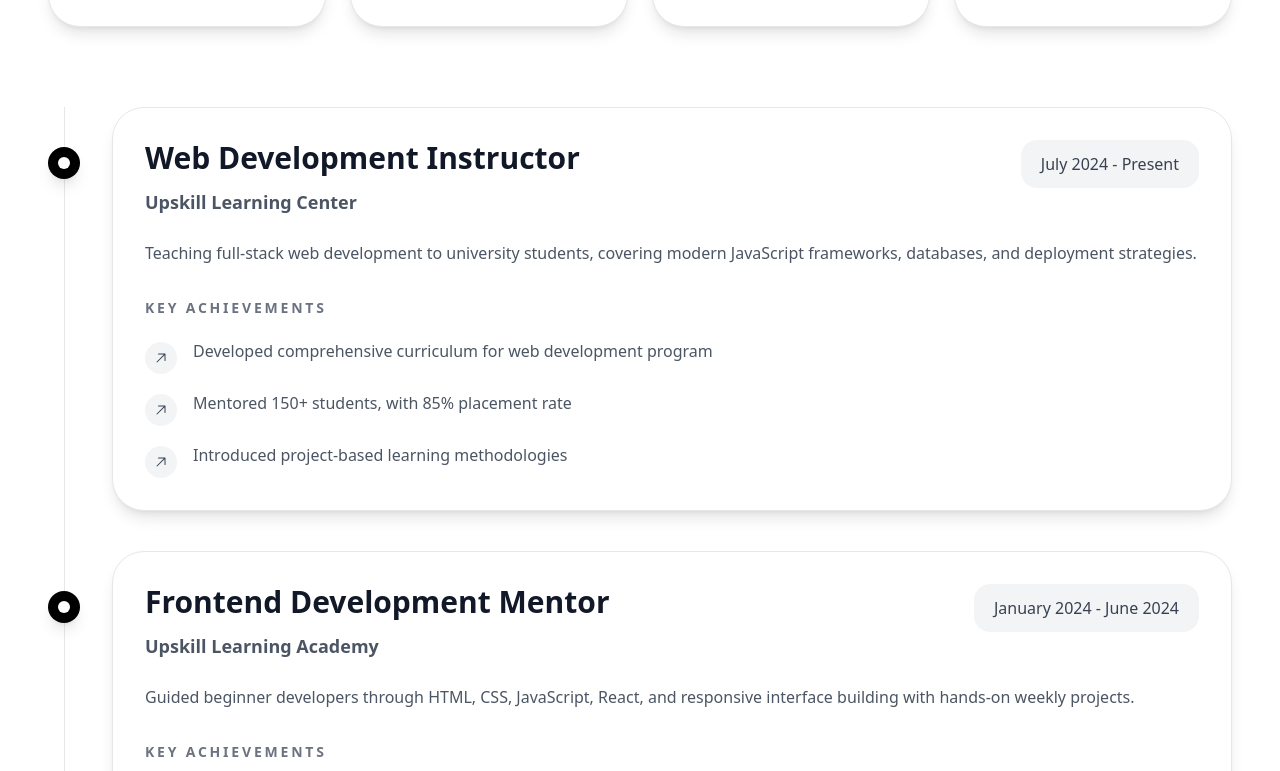
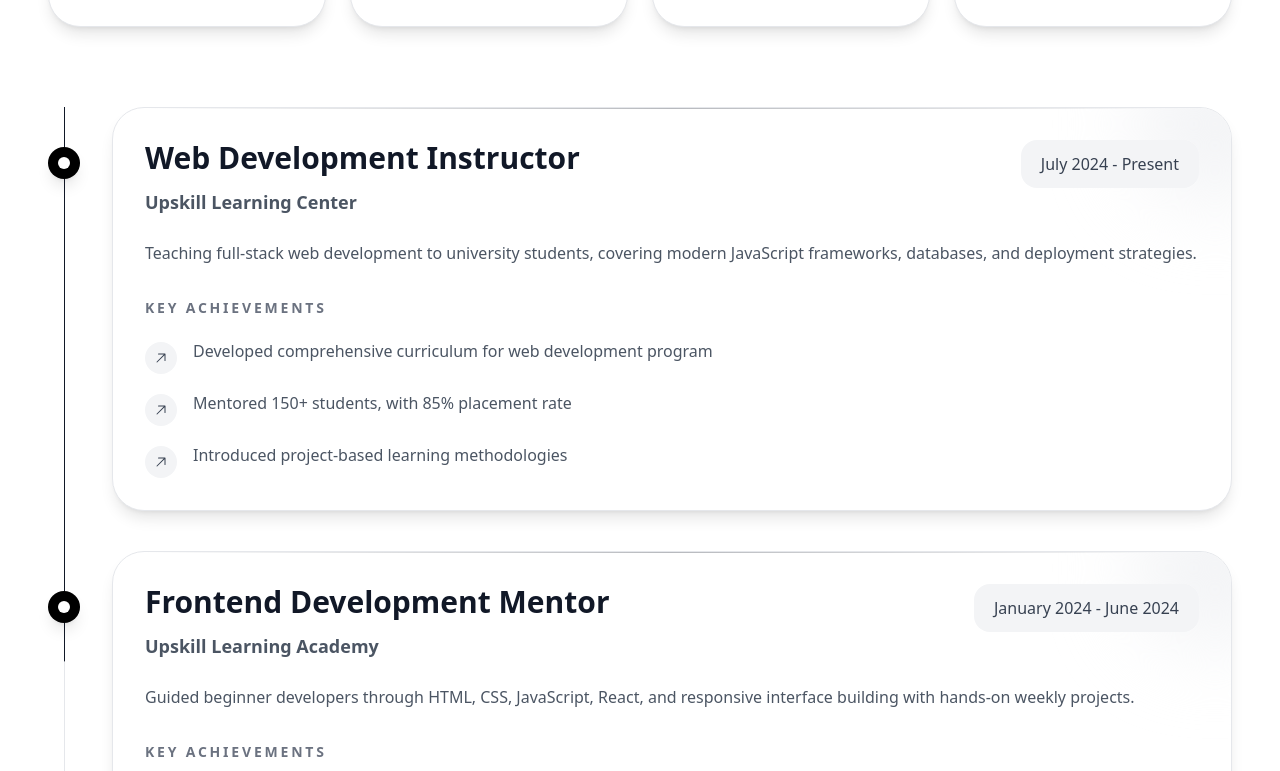
Before and after one commit to MuhdAddasHamdard/My-Protfolio, a React (Vite) app: page / in a window 1280 px wide. Shown: the part 5269-6040 px from the top of the page. Built offline with nearby package versions, Linux system fonts and the light colour scheme.

Commit message:
I’ll make the teaching timeline feel alive: cards will reveal as you scroll,

```diff
--- a/src/components/Teaching.jsx
+++ b/src/components/Teaching.jsx
@@ -1,4 +1,4 @@
-import React from "react";
+import React, { useRef } from "react";
 import {
   HourglassIcon,
   UserPlusIcon,
@@ -9,9 +9,11 @@ import {
 
 import CountUp from "react-countup";
 import { useInView } from "react-intersection-observer";
+import { motion, useScroll, useSpring } from "framer-motion";
 import { portfolioData } from "../mock";
 
 const { teaching } = portfolioData;
+const MotionDiv = motion.div;
 
 const impactStats = [
   {
@@ -52,6 +54,44 @@ const AnimatedStat = ({ value, suffix = "" }) => {
 };
 
 const Teaching = () => {
+  const timelineRef = useRef(null);
+  const { scrollYProgress } = useScroll({
+    target: timelineRef,
+    offset: ["start 80%", "end 35%"],
+  });
+  const timelineScale = useSpring(scrollYProgress, {
+    stiffness: 90,
+    damping: 24,
+    restDelta: 0.001,
+  });
+
+  const cardVariants = {
+    hidden: { opacity: 0, y: 70, scale: 0.96, filter: "blur(10px)" },
+    visible: {
+      opacity: 1,
+      y: 0,
+      scale: 1,
+      filter: "blur(0px)",
+      transition: {
+        duration: 0.75,
+        ease: [0.22, 1, 0.36, 1],
+      },
+    },
+  };
+
+  const achievementVariants = {
+    hidden: { opacity: 0, x: -16 },
+    visible: (idx) => ({
+      opacity: 1,
+      x: 0,
+      transition: {
+        delay: 0.2 + idx * 0.08,
+        duration: 0.45,
+        ease: "easeOut",
+      },
+    }),
+  };
+
   return (
     <section id="teaching" className="relative overflow-hidden py-24 bg-white">
       {/* Background Glow */}
@@ -184,7 +224,7 @@ const Teaching = () => {
           </div>
 
           {/* Experience Timeline */}
-          <div className="relative">
+          <div ref={timelineRef} className="relative">
             {/* Vertical Line */}
             <div
               className="
@@ -198,18 +238,44 @@ const Teaching = () => {
                 md:block
               "
             ></div>
+            <MotionDiv
+              style={{ scaleY: timelineScale }}
+              className="
+                absolute
+                left-4
+                top-0
+                bottom-0
+                w-px
+                origin-top
+                bg-gray-900
+                hidden
+                md:block
+              "
+            />
 
             <div className="space-y-10">
               {teaching.experience.map((exp, index) => (
-                <div
+                <MotionDiv
                   key={index}
+                  variants={cardVariants}
+                  initial="hidden"
+                  whileInView="visible"
+                  viewport={{ once: true, amount: 0.35 }}
                   className="
                     relative
                     md:pl-16
                   "
                 >
                   {/* Timeline Dot */}
-                  <div
+                  <MotionDiv
+                    initial={{ scale: 0, rotate: -45 }}
+                    whileInView={{ scale: 1, rotate: 0 }}
+                    viewport={{ once: true, amount: 0.7 }}
+                    transition={{
+                      delay: 0.18 + index * 0.16,
+                      duration: 0.5,
+                      ease: "backOut",
+                    }}
                     className="
                       hidden
                       md:flex
@@ -226,12 +292,15 @@ const Teaching = () => {
                     "
                   >
                     <div className="w-3 h-3 rounded-full bg-white"></div>
-                  </div>
+                  </MotionDiv>
 
                   {/* Card */}
-                  <div
+                  <MotionDiv
+                    whileHover={{ y: -8, rotateX: 1.5, rotateY: -1.5 }}
                     className="
                       group
+                      relative
+                      overflow-hidden
                       bg-white
                       border
                       border-gray-200
@@ -244,8 +313,10 @@ const Teaching = () => {
                       duration-500
                     "
                   >
+                    <div className="absolute inset-x-8 top-0 h-px bg-gradient-to-r from-transparent via-gray-900/30 to-transparent"></div>
+                    <div className="absolute -right-16 -top-16 h-40 w-40 rounded-full bg-gray-100 blur-2xl transition-transform duration-700 group-hover:scale-150"></div>
                     {/* Top */}
-                    <div className="flex flex-col lg:flex-row lg:items-start lg:justify-between gap-6 mb-6">
+                    <div className="relative flex flex-col lg:flex-row lg:items-start lg:justify-between gap-6 mb-6">
                       <div>
                         <h3 className="text-3xl font-bold text-gray-900 mb-3">
                           {exp.role}
@@ -276,20 +347,25 @@ const Teaching = () => {
                     </div>
 
                     {/* Description */}
-                    <p className="text-gray-600 leading-relaxed mb-8">
+                    <p className="relative text-gray-600 leading-relaxed mb-8">
                       {exp.description}
                     </p>
 
                     {/* Achievements */}
-                    <div>
+                    <div className="relative">
                       <h4 className="text-sm font-bold uppercase tracking-[0.2em] text-gray-500 mb-5">
                         Key Achievements
                       </h4>
 
                       <div className="space-y-4">
                         {exp.achievements.map((achievement, idx) => (
-                          <div
+                          <MotionDiv
                             key={idx}
+                            variants={achievementVariants}
+                            initial="hidden"
+                            whileInView="visible"
+                            viewport={{ once: true, amount: 0.6 }}
+                            custom={idx}
                             className="
                                 flex
                                 items-start
@@ -326,12 +402,12 @@ const Teaching = () => {
                             <p className="text-gray-600 leading-relaxed">
                               {achievement}
                             </p>
-                          </div>
+                          </MotionDiv>
                         ))}
                       </div>
                     </div>
-                  </div>
-                </div>
+                  </MotionDiv>
+                </MotionDiv>
               ))}
             </div>
           </div>
```
